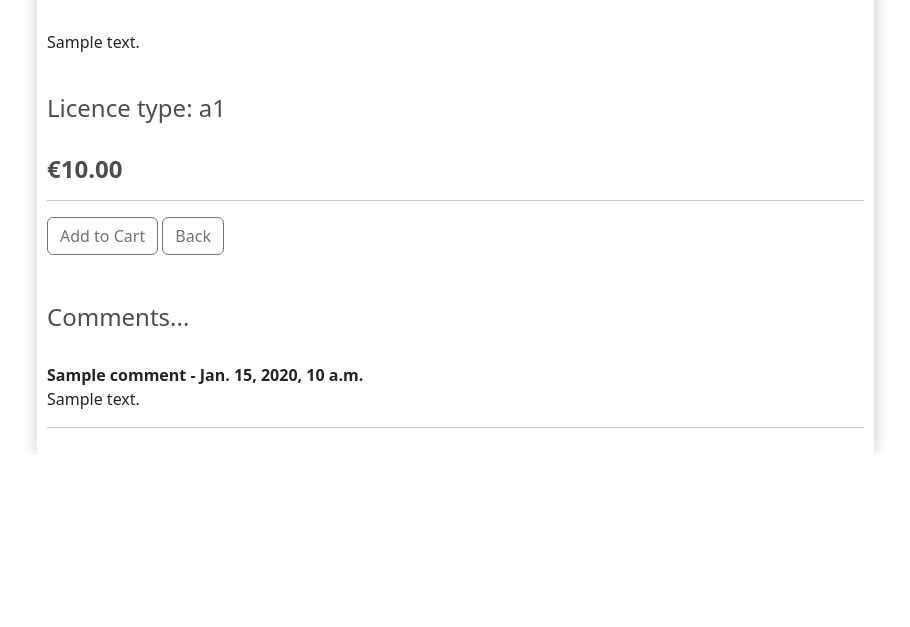
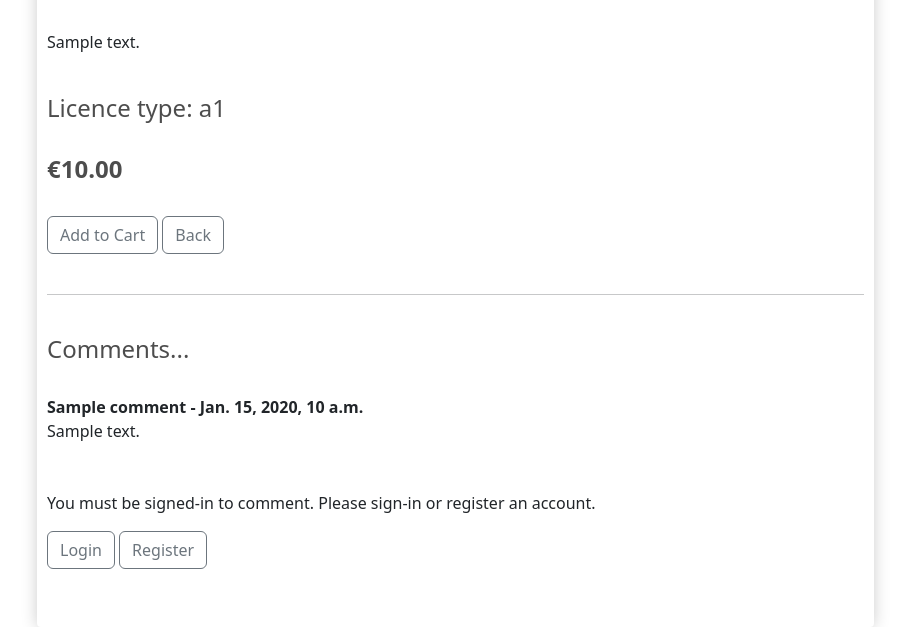
Before and after one commit to cmikedev/ecommerce, a Django app: a page that uses store/templates/store/detail.html in a window 1280 px wide. Shown: the part 356-983 px from the top of the page, without its empty margins (45-955 px from the left). Before the commit the page ends 810 px from the top, so only its background shows below. Run offline with Django 3.2, Linux system fonts and the light colour scheme; tables that the repository leaves empty hold one stand-in row (values such as "Sample post"); some libraries are stand-ins or nearby versions.

Commit message:
Create comment form and view to post

```diff
--- a/moto_madness/settings.py
+++ b/moto_madness/settings.py
@@ -50,6 +50,7 @@ INSTALLED_APPS = [
     'cloudinary_storage',
     'django.contrib.staticfiles',
     'cloudinary',
+    'crispy_forms',
     'store',
     'members',
 ]
--- a/store/forms.py
+++ b/store/forms.py
@@ -1,6 +1,7 @@
 from django import forms
 from django.contrib.auth.forms import UserCreationForm
 from django.contrib.auth.models import User
+from .models import Comment
 
 
 class NewUserForm(UserCreationForm):
@@ -16,3 +17,9 @@ class NewUserForm(UserCreationForm):
 		if commit:
 			user.save()
 		return user
+
+
+class CommentForm(forms.ModelForm):
+    class Meta:
+        model = Comment
+        fields = ('body',)
--- a/store/templates/store/detail.html
+++ b/store/templates/store/detail.html
@@ -1,6 +1,7 @@
 {% extends 'store/base.html' %}
 {% load static %}
 {% load humanize %}
+{% load crispy_forms_tags %}
 {% block content %}
 
     <div id="product-details">
@@ -8,8 +9,7 @@
         <hr>
         <h3>{{product.title}}</h3>
         <img class="card-img-top" src="{{product.image.url}}" alt="{{product.title}}">
-        <br>
-        <br>
+        <br><br>
         <hr>
         <h3>Details</h3>
         <br>
@@ -20,16 +20,17 @@
         <h4><strong>
             €{{product.price|floatformat:2|intcomma}}
         </strong></h4>
-        <hr>
+        <br>
         <button data-product="{{product.id}}" data-action="add" class="btn btn-outline-secondary add-btn update-cart">Add to Cart</button>
         <a class="btn btn-outline-secondary" href="{% url 'store' %}">Back</a>
-        <br>
-        <br>
+        <br><br>
+        <hr>
         <br>
         <h4>Comments...</h4>
         <br>
+        <!-- Comment Section -->
         {% if not product.comments.all %}
-            No comments yet...<a href="#">Be the first to comment</a>
+            No comments yet...Be the first to comment!
         {% else %}
             {% for comment in product.comments.all %}
                 <strong>
@@ -38,9 +39,38 @@
                 </strong>
                 <br>
                 {{comment.body}}
-                <hr>
+                <br>
             {% endfor %}
         {% endif %}
+        <br><br>
+
+        <!-- Comment Form -->
+        {% if commented %}
+            <div class="alert alert-success" role="alert">
+                Your comment is awaiting approval
+            </div>
+        {% else %}
+            {% if user.is_authenticated %}
+
+                <h3>Leave a comment:</h3>
+                <p>Posting as: {{ user.username }}</p>
+                <form method="post" style="margin-top: 1.3em;">
+                    {{ comment_form | crispy }}
+                    {% csrf_token %}
+                    <!--<button type="submit" class="btn btn-signup btn-lg">Submit</button>-->
+                    <input type="submit" value="Submit" class="btn btn-outline-secondary">
+                </form>
+
+                {% else %}
+                    <p>You must be signed-in to comment. Please sign-in or register an account.</p>
+                    <div class="col">
+                        <a href="{% url 'login' %}" class="btn btn-outline-secondary">Login</a>
+                        <a href="{% url 'register' %}" class="btn btn-outline-secondary">Register</a>
+                    </div>
+
+            {% endif %}
+        {% endif %}
+        <br><br>
     </div>
 
 {% endblock content %}
--- a/store/views.py
+++ b/store/views.py
@@ -1,13 +1,13 @@
-from django.shortcuts import render, redirect
+from django.shortcuts import render, redirect, get_object_or_404
 from django.views import generic, View
 from django.http import JsonResponse
 import json
 import datetime
 from .models import *
+from .forms import CommentForm
 
 
 def store(request):
-
 	if request.user.is_authenticated:
 		customer = request.user.customer
 		order, created = Order.objects.get_or_create(customer=customer, complete=False)
@@ -15,17 +15,61 @@ def store(request):
 		cartItems = order.get_cart_items
 	else:
 		items = []
-		order = {'get_cart_total':0, 'get_cart_items':0, 'shipping':False}
+		order = {'get_cart_total': 0, 'get_cart_items': 0, 'shipping': False}
 		cartItems = order['get_cart_items']
 
 	products = Product.objects.all()
-	context = {'products':products, 'cartItems':cartItems}
+	context = {'products': products, 'cartItems': cartItems}
 	return render(request, 'store/store.html', context)
 
 
 class ProductDetail(generic.DetailView):
-    model = Product
-    template_name = 'store/detail.html'
+	model = Product
+	template_name = 'store/detail.html'
+
+	#def get(self, request, slug, *args, **kwargs):
+	def get(self, request, slug, *args, **kwargs):
+		queryset = Product.objects
+		product = get_object_or_404(queryset, slug=slug)
+		comments = product.comments.filter(approved=True).order_by("date_added")
+
+		return render(
+			request,
+			"store/detail.html",
+			{
+				"product": product,
+				"comments": comments,
+				"commented": False,
+				"comment_form": CommentForm()
+			},
+		)
+
+	#def post(self, request, slug, *args, **kwargs):
+	def post(self, request, slug, *args, **kwargs):
+
+		queryset = Product.objects
+		post = get_object_or_404(queryset, slug=slug)
+		comments = post.comments.filter(approved=True).order_by("date_added")
+
+		comment_form = CommentForm(data=request.POST)
+		if comment_form.is_valid():
+			comment_form.instance.name = request.user.username
+			comment = comment_form.save(commit=False)
+			comment.post = post
+			comment.save()
+		else:
+			comment_form = CommentForm()
+
+		return render(
+			request,
+			"store/detail.html",
+			{
+				"post": post,
+				"comments": comments,
+				"commented": True,
+				"comment_form": comment_form,
+			},
+		)
 
 
 def cart(request):
@@ -36,11 +80,12 @@ def cart(request):
 		cartItems = order.get_cart_items
 	else:
 		items = []
-		order = {'get_cart_total':0, 'get_cart_items':0, 'shipping':False}
+		order = {'get_cart_total': 0, 'get_cart_items': 0, 'shipping': False}
 		cartItems = order['get_cart_items']
 
-	context = {'items':items, 'order':order, 'cartItems':cartItems}
+	context = {'items': items, 'order': order, 'cartItems': cartItems}
 	return render(request, 'store/cart.html', context)
+
 
 def checkout(request):
 	if request.user.is_authenticated:
@@ -50,10 +95,10 @@ def checkout(request):
 		cartItems = order.get_cart_items
 	else:
 		items = []
-		order = {'get_cart_total':0, 'get_cart_items':0, 'shipping':False}
+		order = {'get_cart_total': 0, 'get_cart_items': 0 , 'shipping': False}
 		cartItems = order['get_cart_items']
 
-	context = {'items':items, 'order':order, 'cartItems':cartItems}
+	context = {'items': items, 'order': order, 'cartItems': cartItems}
 	return render(request, 'store/checkout.html', context)
 
 
@@ -81,6 +126,7 @@ def updateItem(request):
 		orderItem.delete()
 
 	return JsonResponse('Item was added', safe=False)
+
 
 def processOrder(request):
 	transaction_id = datetime.datetime.now().timestamp()
```
